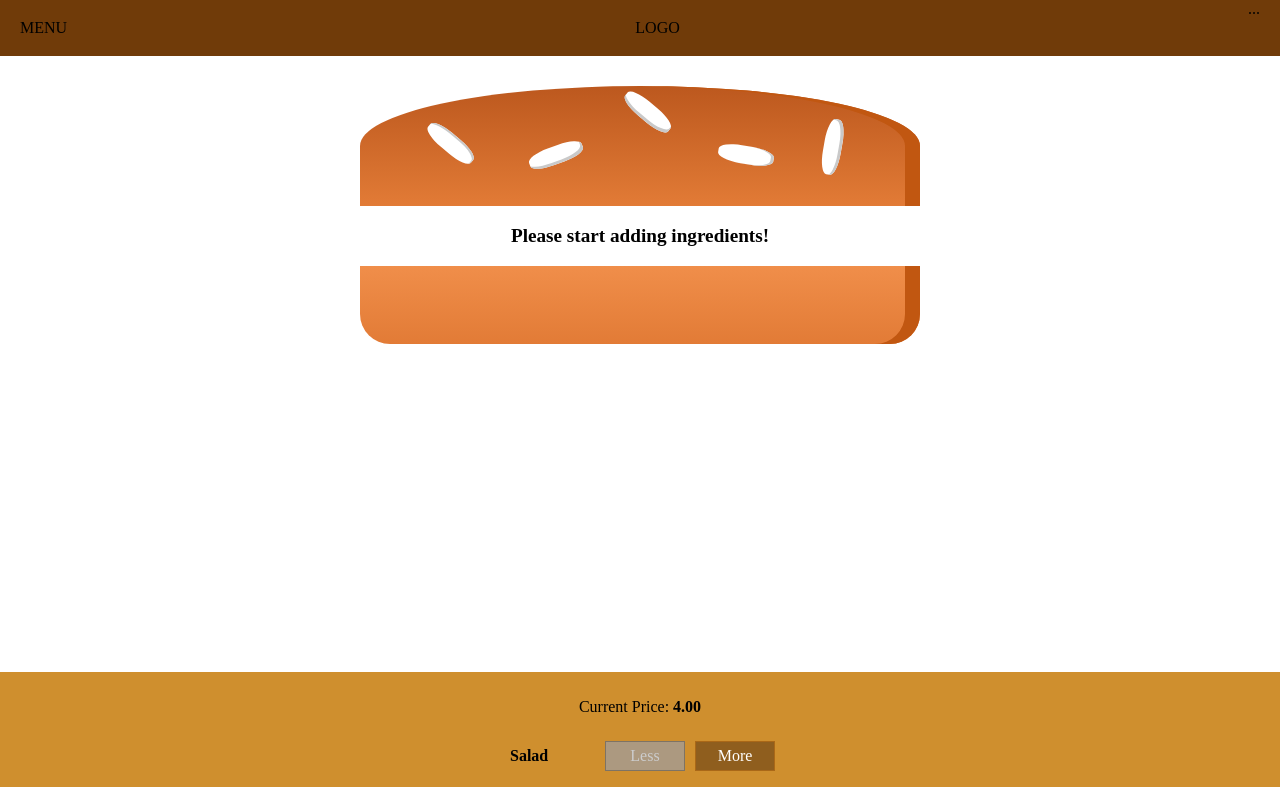
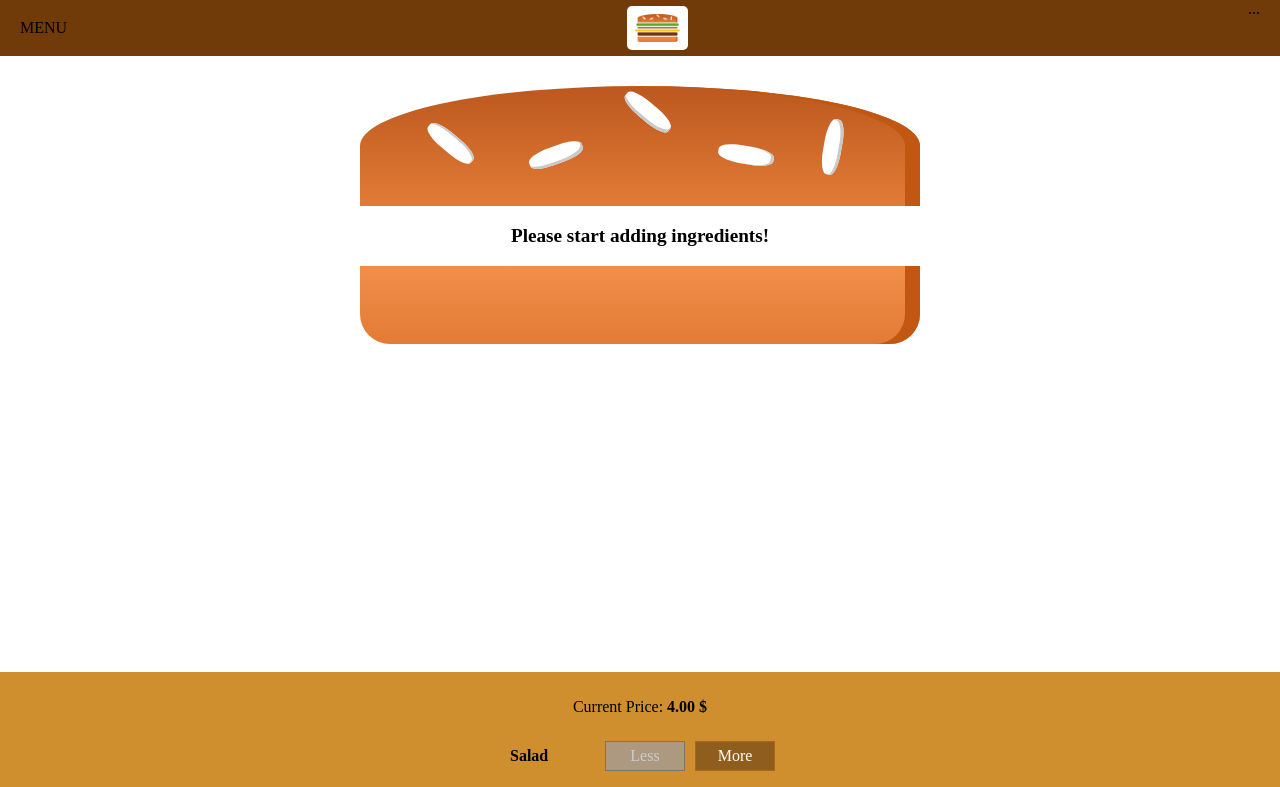
Before and after one commit to itsaiub/react-burgerbuilder, a React (Create React App) app: page / in a window 1280 px wide. Shown: the top 787 px of the page. Built offline with nearby package versions, Linux system fonts and the light colour scheme.

Commit message:
adding the logo

```diff
--- a/src/components/Burger/BuildControls/BuildControls.js
+++ b/src/components/Burger/BuildControls/BuildControls.js
@@ -20,7 +20,7 @@ const BuildControls = ({
   return (
     <div className="BuildControls">
       <p>
-        Current Price: <strong>{price.toFixed(2)}</strong>
+        Current Price: <strong>{price.toFixed(2)} $</strong>
       </p>
       {controls.map(ctrl => (
         <BuildControl
--- a/src/components/Burger/OrderSummary/OrderSummary.js
+++ b/src/components/Burger/OrderSummary/OrderSummary.js
@@ -17,7 +17,7 @@ const OrderSummary = ({ ingredients, price, purchaseCanceled, purshaseContinued
       <p>A delicious burger with the following ingredients:</p>
       <ul>{ingredientsSummary}</ul>
       <p>
-        <strong>Total Price: {price.toFixed(2)}</strong>
+        <strong>Total Price: {price.toFixed(2)} $</strong>
       </p>
       <p>Continue to Checkout?</p>
       <Button clicked={purchaseCanceled} btnType="Danger">
--- /dev/null
+++ b/src/components/Logo/Logo.css
@@ -0,0 +1,11 @@
+.Logo {
+  background-color: white;
+  padding: 8px;
+  height: 80%;
+  box-sizing: border-box;
+  border-radius: 5px;
+}
+
+.Logo img {
+  height: 100%;
+}
--- /dev/null
+++ b/src/components/Logo/Logo.js
@@ -0,0 +1,14 @@
+import React from 'react'
+import burgerLogo from '../../assets/images/burger-logo.png'
+
+import './Logo.css'
+
+const Logo = () => {
+  return (
+    <div className='Logo'>
+      <img src={burgerLogo} alt="MyBurger"/>
+    </div>
+  )
+}
+
+export default Logo
--- a/src/components/Navigation/Toolbar/Toolbar.js
+++ b/src/components/Navigation/Toolbar/Toolbar.js
@@ -1,11 +1,12 @@
 import React from "react";
 import "./Toolbar.css";
+import Logo from "../../Logo/Logo";
 
 const Toolbar = props => {
   return (
     <header className="Toolbar">
       <div>MENU</div>
-      <div>LOGO</div>
+      <Logo />
       <nav>...</nav>
     </header>
   );
```
Also changed, not shown: src/assets/images/burger-logo.png (added).
